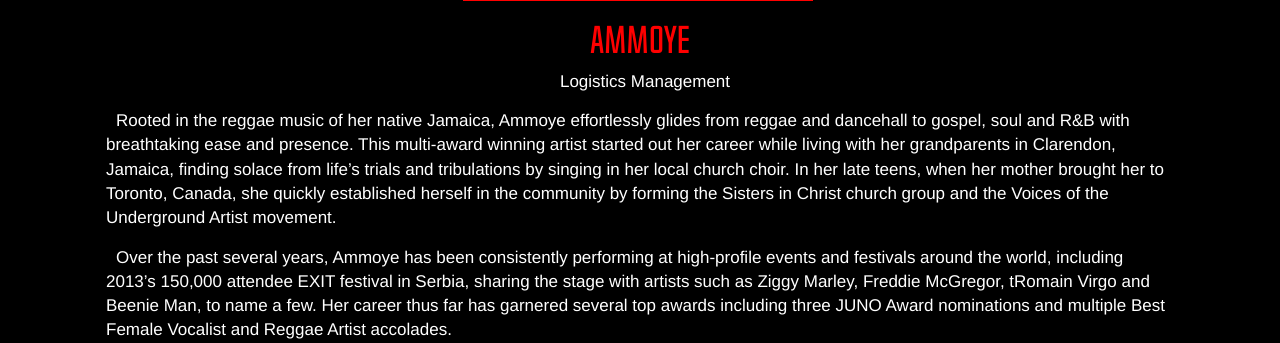
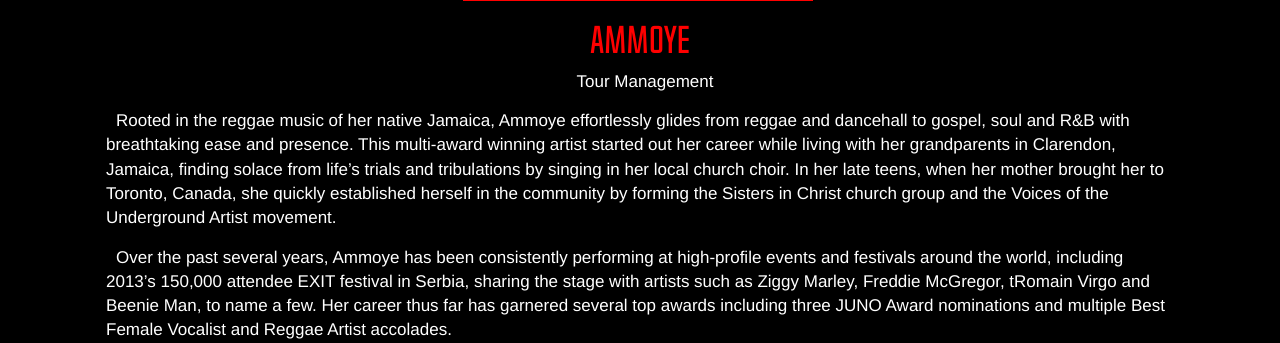
Before and after one commit to travterrell/musicrise.ca, a PHP site: page /roster in a window 1280 px wide. Shown: the part 2466-2809 px from the top of the page. Run offline with PHP 8.4, Linux system fonts and the light colour scheme; some libraries are stand-ins or nearby versions.

Commit message:
Changed logistics management to tour management for Ammoye and Julian Taylor on Roster page

```diff
--- a/roster/index.php
+++ b/roster/index.php
@@ -112,7 +112,7 @@ s<!DOCTYPE html>
               <h2>Ammoye</h2>
               <div class="roster_info row" id="roster_info">
                 <div class="col-sm-12 col-xs-12">
-                  <p class="center">Logistics Management</p>
+                  <p class="center">Tour Management</p>
                   <p>Rooted in the reggae music of her native Jamaica, Ammoye effortlessly glides from reggae and dancehall to gospel, soul and R&B with breathtaking ease and presence. This multi-award winning artist started out her career while living with her grandparents in Clarendon, Jamaica, finding solace from life’s trials and tribulations by singing in her local church choir. In her late teens, when her mother brought her to Toronto, Canada, she quickly established herself in the community by forming the Sisters in Christ church group and the Voices of the Underground Artist movement.</p>
                   <p>Over the past several years, Ammoye has been consistently performing at high-profile events and festivals around the world, including 2013’s 150,000 attendee EXIT festival in Serbia, sharing the stage with artists such as Ziggy Marley, Freddie McGregor, tRomain Virgo and Beenie Man, to name a few. Her career thus far has garnered several top awards including three JUNO Award nominations and multiple Best Female Vocalist and Reggae Artist accolades.</p>
                   <p>In 2016, Ammoye officially released her debut mixtape <i>Enter The Warriorress</i>, showcasing an eclectic mix of new and old, compiled with Kingston production powerhouse Natural High Music.</p>
@@ -179,7 +179,7 @@ s<!DOCTYPE html>
               <h2>Julian Taylor Band</h2>
               <div class="roster_info row" id="roster_info">
                 <div class="col-sm-12 col-xs-12" id="julian_taylor">
-                  <p>Logistics Management</p>
+                  <p>Tour Management</p>
                   <p><a href="http://www.juliantaylorband.com" target="_blank">www.juliantaylorband.com</a></p>
                   <p>"Pilgrims of Funk, Soul & Roll"</p>
               </div>
```
